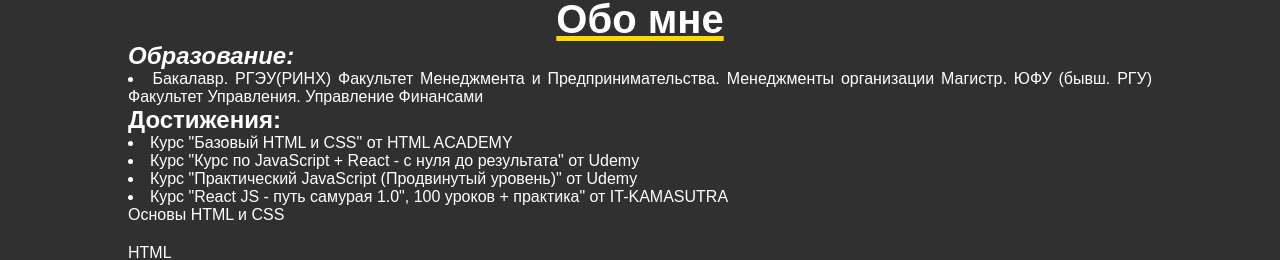
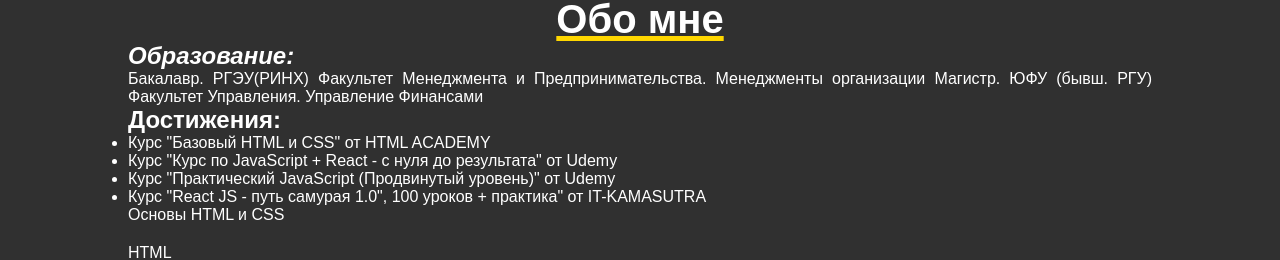
Before and after one commit to mickeysss/portfolio, a React (Create React App) app: page / in a window 1280 px wide. Shown: the part 335-595 px from the top of the page. Built offline with nearby package versions, Linux system fonts and the light colour scheme; a web font is replaced by a local one.

Commit message:
Update About.jsx

```diff
--- a/src/components/About/About.jsx
+++ b/src/components/About/About.jsx
@@ -16,7 +16,7 @@ const About = () => {
                 <h1>Обо мне</h1>
                 <p>
                     <h2>Образование:</h2>
-                    <li>
+                    <ul>
                     Бакалавр. РГЭУ(РИНХ) Факультет Менеджмента и Предпринимательства. Менеджменты организации
                     Магистр. ЮФУ (бывш. РГУ) Факультет Управления. Управление Финансами
                     <h2>Достижения:</h2>
@@ -24,7 +24,7 @@ const About = () => {
                     <li>Курс "Курс по JavaScript + React - с нуля до результата" от Udemy</li>
                     <li>Курс "Практический JavaScript (Продвинутый уровень)" от Udemy</li>
                     <li>Курс "React JS - путь самурая 1.0", 100 уроков + практика" от IT-KAMASUTRA</li>
-                    </li>
+                    </ul>
                     Основы HTML и CSS
                     <dl className={styles.skillsList}>
                         <dt className={styles.skillHtml}>HTML</dt>
```
